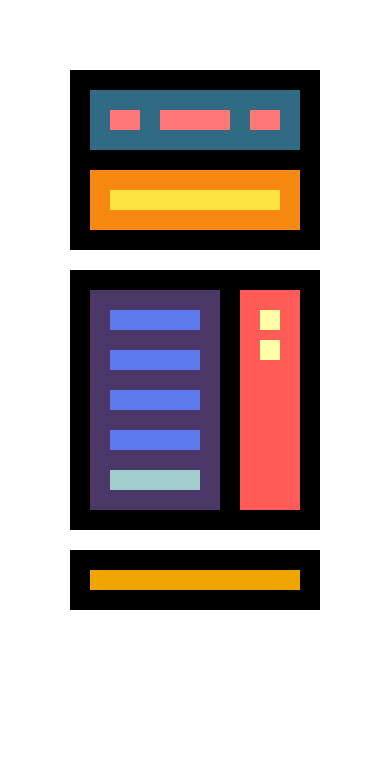
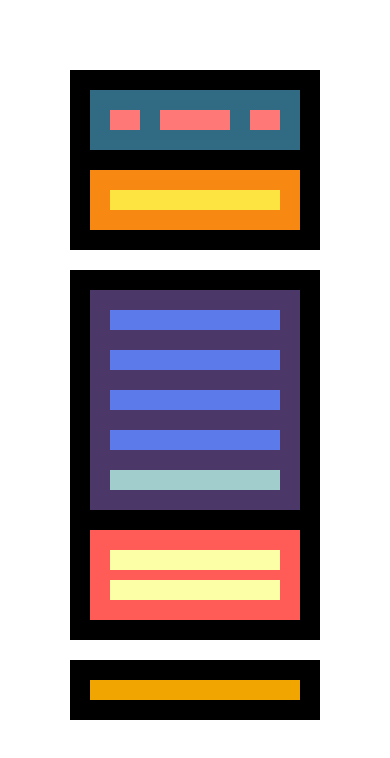
Before and after one commit to Lauranadeu/M3_Exercici-2-Flex, a plain HTML site: page index.html in a window 390 px wide. Drawn offline with Linux system fonts and the light colour scheme.

Commit message:
Exercici 2 Finalitzat

```diff
--- a/estils.css
+++ b/estils.css
@@ -74,3 +74,9 @@
         .peu {
             background: #F0A500;
         }
+
+@media all and (max-width: 800px) {
+    .section{
+        flex-direction: column;
+    }
+}
```
